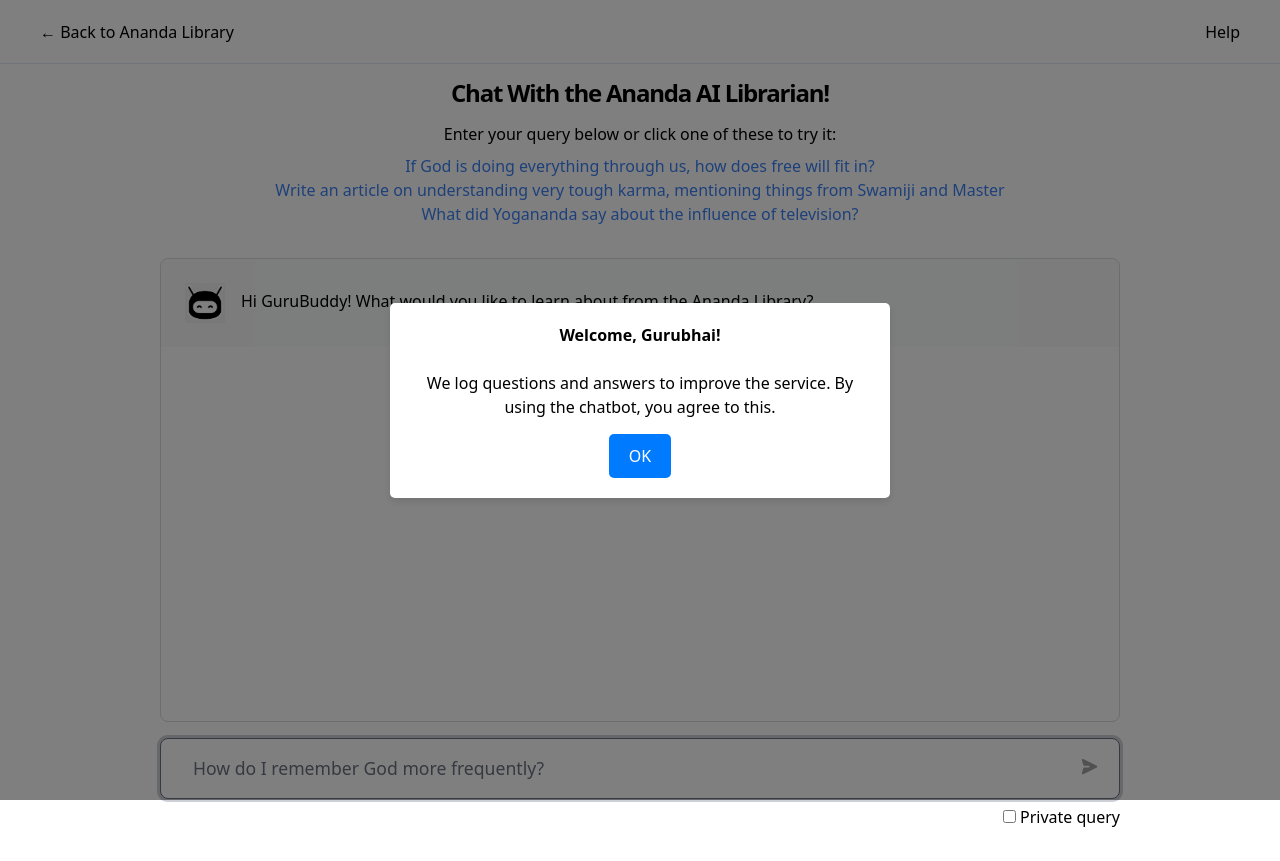
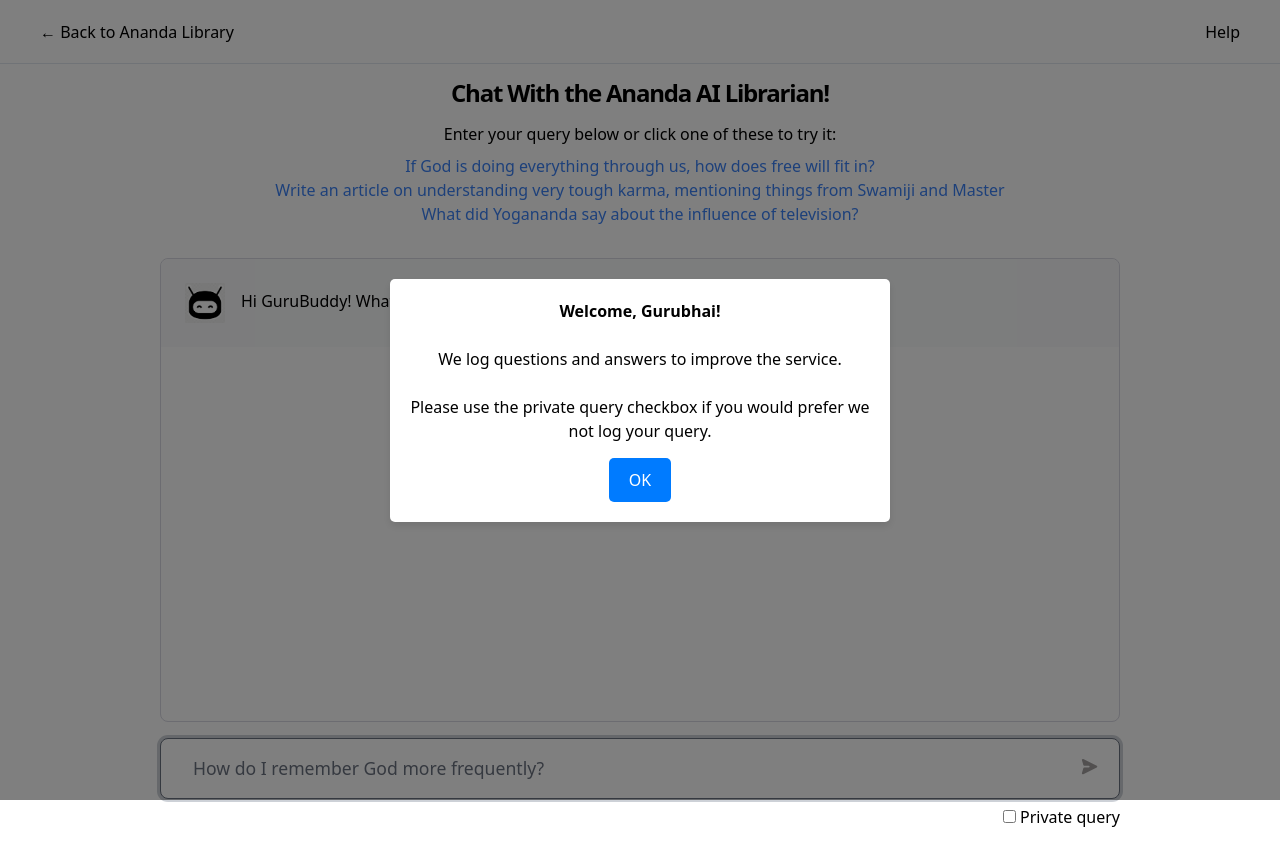
Before and after one commit to mayooear/gpt4-pdf-chatbot-langchain, a Next.js app: page / in a window 1280 px wide. Built offline with nearby package versions, Linux system fonts and the light colour scheme.

Commit message:
updated entry message

```diff
--- a/pages/index.tsx
+++ b/pages/index.tsx
@@ -35,7 +35,7 @@
   const textAreaRef = useRef<HTMLTextAreaElement>(null);
 
   // Popup message
-  const currentMessageVersion = '1.0';
+  const currentMessageVersion = '1.01';
   const [showPopup, setShowPopup] = useState(false);
   useEffect(() => {
     const seenMessageVersion = Cookies.get('seenMessageVersion');
@@ -223,8 +223,9 @@
             <div className={styles.popupMessage}>
               <p><strong>Welcome, Gurubhai!</strong></p>
               <br />
-              <p>We log questions and answers to improve the service. By using the chatbot,
-                you agree to this.</p>
+              <p>We log questions and answers to improve the service.</p>
+              <br />
+              <p>Please use the private query checkbox if you would prefer we not log your query.</p>
               <button onClick={handleClosePopup} className={styles.closeButton}>OK</button>
             </div>
           </div>
```
